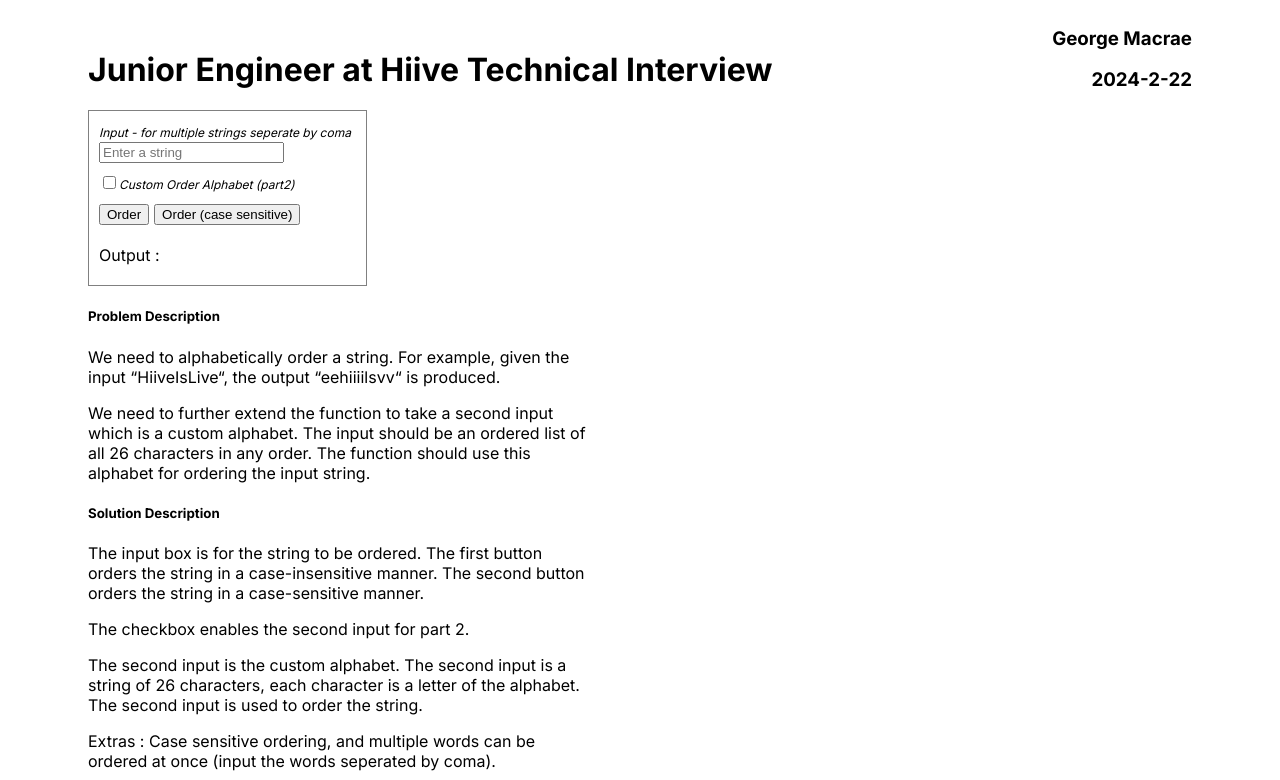
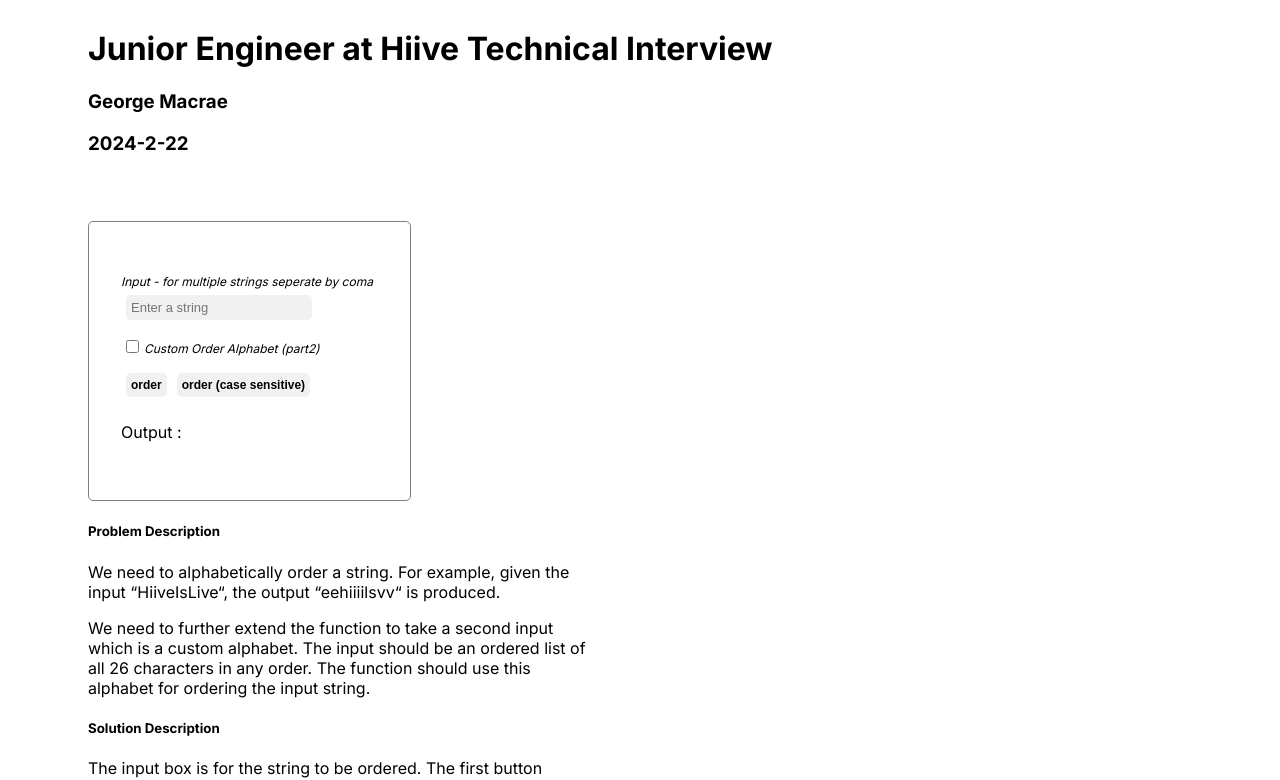
Before and after one commit to egroeg92/alphabeticalHiive, a Next.js app: page / in a window 1280 px wide. Shown: the top 780 px of the page. Built offline with nearby package versions, Linux system fonts and the light colour scheme.

Commit message:
minor styling

```diff
--- a/components/orderString.tsx
+++ b/components/orderString.tsx
@@ -94,7 +94,6 @@
     }, [orderAlphabet]);
 
     const checkOrderAlphabet = useCallback(() => {
-        console.log(input)
         if(orderAlphabet.length !== 26){
             setMessage("Order Alphabet must have one of each letter of the alphabet.")
             setOutput('');
@@ -156,8 +155,8 @@
                     }
 
                     <div className={styles.row}>
-                        <button onClick={() => orderString('default')} style={{marginRight:'5px'}}>Order</button>
-                        <button onClick={() => orderString('case-sensitive')} >Order (case sensitive)</button>
+                        <button onClick={() => orderString('default')} style={{marginRight:'5px'}}>order</button>
+                        <button onClick={() => orderString('case-sensitive')} >order (case sensitive)</button>
                     </div>
 
                     <div style={{padding:'10px 0px'}}>
--- a/pages/index.tsx
+++ b/pages/index.tsx
@@ -17,17 +17,13 @@
         <meta name="viewport" content="width=device-width, initial-scale=1" />
       </Head>
 
-      <main className={`${styles.main} ${inter.className}`}>
+      <main className={inter.className}>
         <div className={styles.container}>
 
-          <div className={`${styles.grid} ${styles.headerContainer}`}>
-            <div>
+          <div className={styles.headerContainer}>
               <h1 className={styles.title}>Junior Engineer at Hiive Technical Interview</h1>
-            </div>
-            <div >
               <h3 className={styles.subtitle}>George Macrae</h3>
               <h3 className={styles.subtitle}>2024-2-22</h3>
-            </div>
           </div>
 
           <OrderString />
--- a/styles/Home.module.css
+++ b/styles/Home.module.css
@@ -1,21 +1,22 @@
 .container{
   display: flex;
   flex-direction: column;
-  height: 100vh;
   padding: 0px 5rem;
+  @media screen and (max-width: 768px) {
+    padding: 0px 1rem;
+  }
 }
 .subtitle{
   display:flex;
-  justify-content:flex-end;
-}
-.grid{
-  display: grid;
-  grid-template-columns: repeat(3, 1fr);
-  gap: 1rem;
+  /* justify-content:flex-end; */
 }
 
+
 .headerContainer{
-  display: flex;
-  justify-content: space-between;
-  align-items: flex-end;
+  display: block;
+  padding: 0 0 3rem 0;
+  @media screen and (max-width: 768px) {
+    padding: 0 0 1em 0;
+  }
+
 }
--- a/styles/globals.css
+++ b/styles/globals.css
@@ -10,14 +10,38 @@
 p{
   max-width: 500px;
 }
+
 button{
   cursor: pointer;
+  padding: 5px;
+  border: none;
+  border-radius: 5px;
+  background-color: #f1f1f1;
+  color: black;
+  font-size: 12px;
+  font-weight: bold;
+  margin: 5px;
+  transition: 0.3s;
+}
+button:hover{
+  background-color: #e1e1e1;
+}
 
+input{
+  padding: 5px;
+  border: none;
+  border-radius: 5px;
+  background-color: #f1f1f1;
+  color: black;
+  font-size: 13px;
+  margin: 5px;
+  transition: 0.3s;
 
 }
+input:hover{
+  background-color: #e1e1e1;
+}
 
-a {
-}
 
 @media (prefers-color-scheme: dark) {
   html {
--- a/styles/orderString.module.css
+++ b/styles/orderString.module.css
@@ -4,7 +4,9 @@
 .solutionContainer{
     display: flex;
     border : 1px solid gray;
-    padding: 10px;
+    border-radius: 5px;
+    padding: 3rem 2rem;
+
     width:fit-content;
     justify-content: center;
     align-items: center;
```
